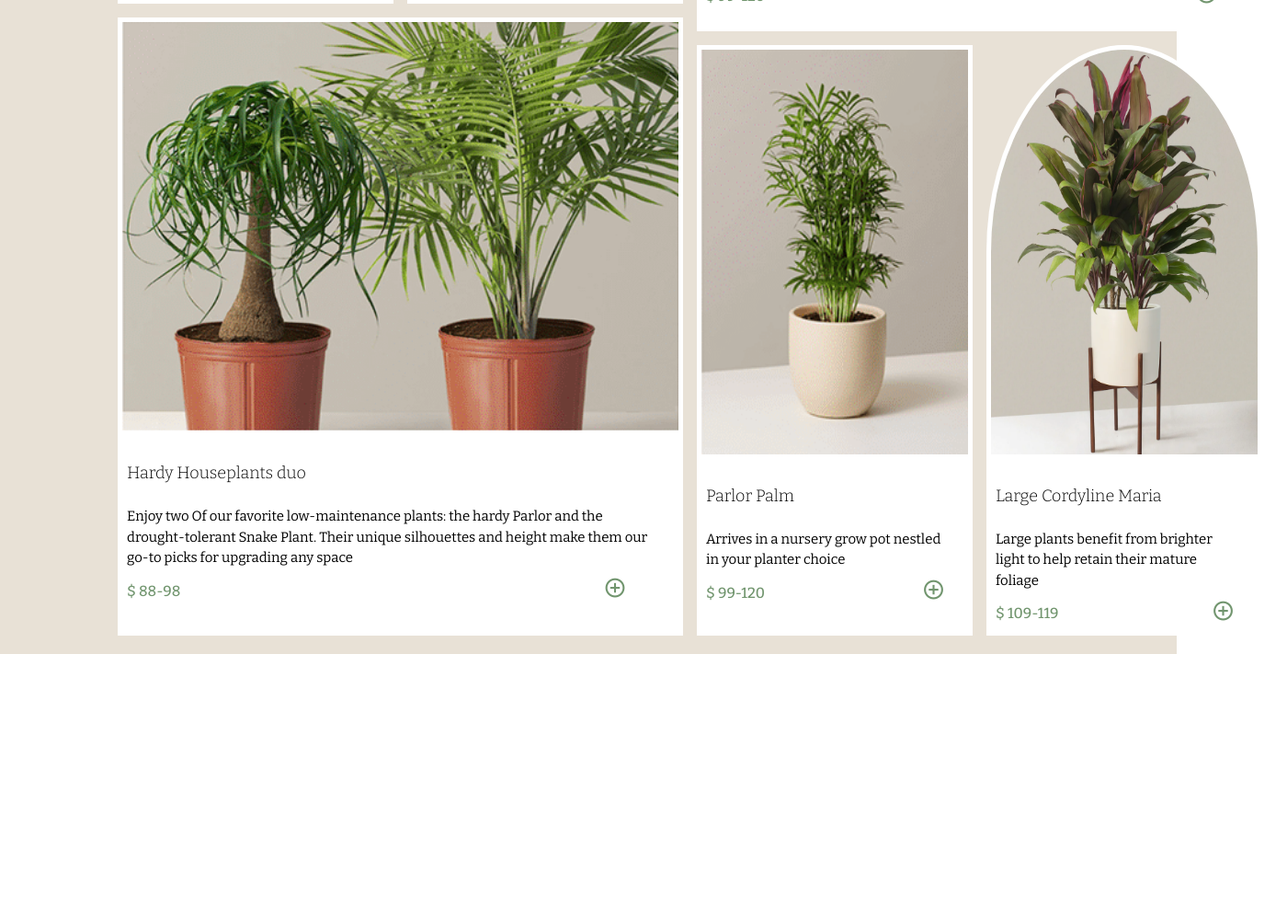
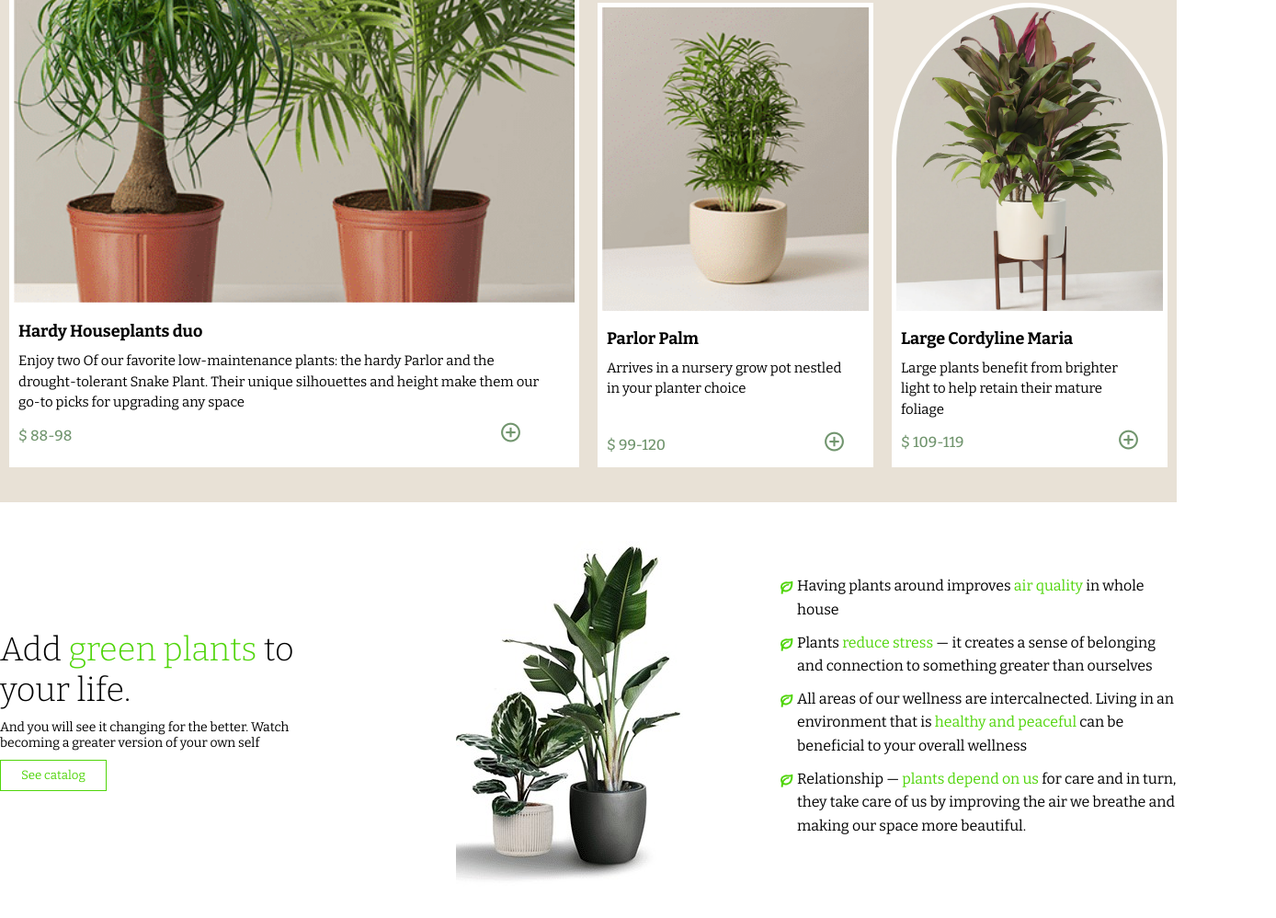
Before and after one commit to AAnn1912/GreenPlants, a plain HTML site: page Main.html in a window 1280 px wide. Shown: the part 1380-2378 px from the top of the page at 92% size, 1388 px wide, since content can reach past the window. Before the commit the page ends 2091 px from the top, so only its background shows below. Drawn offline with nearby package versions, Linux system fonts and the light colour scheme.

Commit message:
Done Banner

```diff
--- a/Main.html
+++ b/Main.html
@@ -147,5 +147,58 @@
         </div>
       </div>
     </section>
+    <section class="banner">
+      <div class="container">
+        <div class="banner_content">
+          <div class="banner_title">
+            <p>Add <span>green plants</span> to your life.</p>
+            <p>
+              And you will see it changing for the better. Watch becoming a
+              greater version of your own self
+            </p>
+            <button>See catalog</button>
+          </div>
+          <div class="banner_img">
+            <img src="./img/Tree7.jpg" alt="" />
+          </div>
+          <div class="banner_list">
+            <ul>
+              <li>
+                <i class="bx bx-leaf"></i>
+                <p>
+                  Having plants around improves
+                  <span>air quality</span> in whole house
+                </p>
+              </li>
+              <li>
+                <i class="bx bx-leaf"></i>
+                <p>
+                  Plants <span>reduce stress</span> — it creates a sense of
+                  belonging and connection to something greater than ourselves
+                </p>
+              </li>
+              <li>
+                <i class="bx bx-leaf"></i>
+                <p>
+                  All areas of our wellness are intercalnected. Living in an
+                  environment that is
+                  <span>healthy and peaceful</span> can be beneficial to your
+                  overall wellness
+                </p>
+              </li>
+              <li>
+                <i class="bx bx-leaf"></i>
+                <p>
+                  Relationship —
+                  <span>plants depend on us</span>
+                  for care and in turn, they take care of us by improving the
+                  air we breathe and making our space more beautiful.
+                </p>
+              </li>
+            </ul>
+          </div>
+        </div>
+      </div>
+    </section>
   </body>
 </html>
--- a/Style/main.css
+++ b/Style/main.css
@@ -8,7 +8,8 @@
 }
 
 .container {
-    padding: 20px 10%;
+    max-width: 1280px;
+    margin: auto;
 }
 
 /* Header */
@@ -115,28 +116,31 @@
     border: 1px solid #1e4808;
     color: white;
     background-color: #1e4808;
-    margin-right: 15px;
+    margin: 0 15px 35px 0;
 }
+
+/*Popular */
 
 .popular {
     background-color: #e8e1d6;
+    padding: 3% 0;
 }
 
-.popular .container h3 {
+.popular .container h1 {
     font-size: 36px;
-    font-weight: 300;
-    margin: 15px 0;
+    font-weight: 400;
+    padding-bottom: 20px;
 }
 
 .popular_listsItem {
     display: grid;
     grid-template-columns: auto auto auto;
-    gap: 15px;
+    gap: 10px;
 }
 
 .popular_listsItem .item .imgItem img {
     width: 300px;
-    height: 450px;
+    height: 340px;
 }
 
 .popular_listsItem .item_3 .imgItem img,
@@ -164,6 +168,7 @@
     background-color: white;
     border-top-right-radius: 50%;
     border-top-left-radius: 50%;
+    margin-left: 10px;
 }
 
 .popular_listsItem .item img {
@@ -178,6 +183,10 @@
     border-top-left-radius: 50%;
 }
 
+
+.popular_listsItem .item.item_5 p {
+    margin-bottom: 25px;
+}
 
 
 .popular_listsItem .item h3 {
@@ -210,3 +219,73 @@
     background-color: white;
     color: #71956e;
 }
+
+/* Banner */
+.banner {
+    padding: 2% 0;
+}
+
+.banner_content {
+    display: flex;
+    justify-content: space-around;
+    align-items: center;
+}
+
+.banner_content .banner_title {
+    width: 45%;
+}
+
+.banner_title p:nth-child(1) {
+    font-size: 36px;
+    font-weight: 300;
+}
+
+.banner_title span {
+    color: #50d50a;
+}
+
+.banner_title p:nth-child(2) {
+    font-size: 14px;
+    margin: 10px 0;
+}
+
+.banner_title button {
+    padding: 8px 22px;
+    border: 1.5px solid #50d50a;
+    color: #50d50a;
+    background-color: white;
+}
+
+.banner_content .banner_img {
+    text-align: center;
+    width: 60%;
+
+}
+
+.banner_content .banner_list {
+    width: 50%;
+    line-height: 1.6;
+}
+
+.banner_content .banner_list ul li {
+    list-style: none;
+    margin-bottom: 10px;
+    position: relative;
+}
+
+.banner_content .banner_list ul li i {
+    color: #50d50a;
+    font-weight: 800;
+    position: absolute;
+    top: 15px;
+    left: -20px;
+}
+
+.banner_content .banner_list .bx {
+    padding-right: 5px;
+    line-height: 1px;
+}
+
+.banner_content .banner_list ul li span {
+    color: #50d50a;
+}
```
Also changed, not shown: index.html (+3 -1 lines), img/Tree7.jpg (added).
